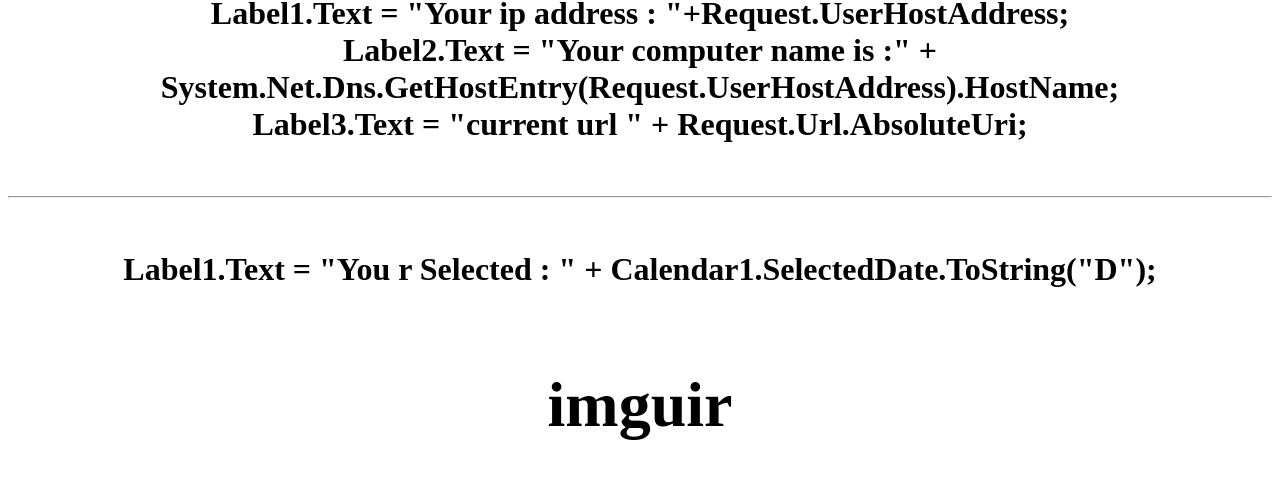
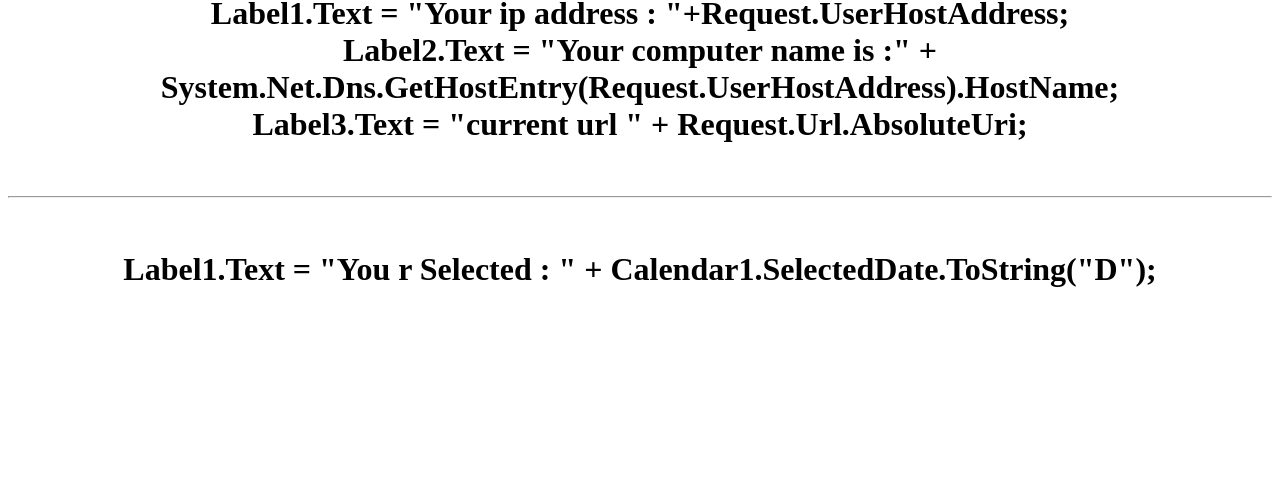
Before and after one commit to Jarvis3355/py, a plain HTML site: page index.html in a window 1280 px wide. Shown: the part 63-542 px from the top of the page. Drawn offline with Linux system fonts and the light colour scheme.

Commit message:
Update index.html

```diff
--- a/index.html
+++ b/index.html
@@ -29,17 +29,18 @@
 
             Label1.Text = "You r Selected : " + Calendar1.SelectedDate.ToString("D");<br><br>
 <h1>
-            <?xml version="1.0" encoding="utf-8" ?>
-            <Advertisements>
-              <Ad>
-                <ImageUrl>
+           <?xml version="1.0" encoding="utf-8" ?
+            <Advertisements
+              <Ad
+                <ImageUrl
 
-                </ImageUrl>
-                <AlternateText>
-                  imguir
-                </AlternateText>
-              </Ad>
-            </Advertisements>
+                </ImageUrl
+                <AlternateText
+
+                </AlternateText
+              </Ad
+            </Advertisements
+
         </h1>
 
         </center>
```
